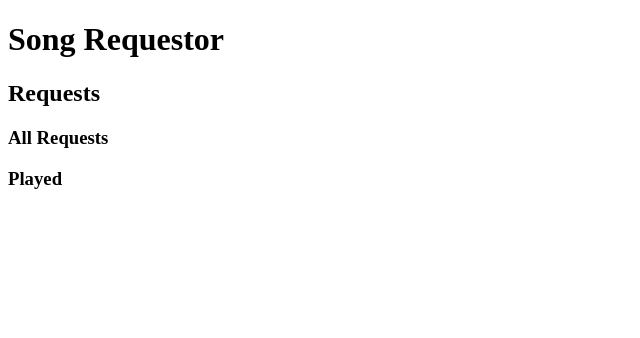
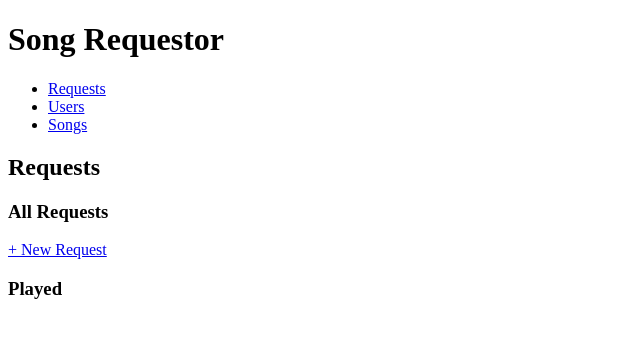
Before and after one commit to HallGM/play-that-song, a Flask app: page /requests in a window 1280 px wide. Shown: the top 338 px of the page, without its empty margins (0-640 px from the left). Run offline with Flask 2, Linux system fonts and the light colour scheme; data that the repository does not hold is empty; some libraries are stand-ins or nearby versions.

Commit message:
added main nav bar

```diff
--- a/controllers/request_controller.py
+++ b/controllers/request_controller.py
@@ -1,6 +1,8 @@
+from datetime import datetime
 from flask import render_template, request, redirect, Blueprint
 from models.request import Request
 import repositories.request_repository as request_repository
+import repositories.song_repository as song_repository
 
 requests_blueprint = Blueprint("requests", __name__)
 
@@ -10,12 +12,21 @@ def requests():
     requests = request_repository.select_all()
     return render_template("requests/index.html", requests=requests )
 
+# NEW
+@requests_blueprint.route("/requests/new")
+def new_request():
+    return ""
+
+
+
 # MARK AS PLAYED
 @requests_blueprint.route("/requests/<id>/play", methods=["POST"])
 def request_play(id):
     song_request = request_repository.select(id)
     song_request.mark_as_played()
     request_repository.update(song_request)
+    song_request.song.last_played = datetime.now()
+    song_repository.update(song_request.song)
     return redirect("/requests")
 
 # MARK AS UNPLAYED
--- a/models/song.py
+++ b/models/song.py
@@ -7,3 +7,6 @@ class Song:
 
     def display_info(self):
         return f"{self.title} by {self.artist.name}"
+
+    def display_last_played(self):
+        return self.last_played.strftime("%I:%M %p %Zon %A, %d %B")
--- a/templates/base.html
+++ b/templates/base.html
@@ -8,7 +8,7 @@
   </head>
   <body>
     <h1>Song Requestor</h1>
-    {% block content %}
-    {% endblock content %}
+    {% block nav %} {% endblock nav %}
+    {% block content %} {% endblock content %}
   </body>
 </html>
--- /dev/null
+++ b/templates/main_nav.html
@@ -0,0 +1,15 @@
+{% extends 'base.html' %} {% block nav %}
+<nav>
+  <ul>
+    <li>
+      <a href="/requests">Requests</a>
+    </li>
+    <li>
+      <a href="/users">Users</a>
+    </li>
+    <li>
+      <a href="/songs">Songs</a>
+    </li>
+  </ul>
+</nav>
+{% block nav_content %} {% endblock nav_content %} {% endblock nav %}
--- a/templates/requests/index.html
+++ b/templates/requests/index.html
@@ -1,4 +1,4 @@
-{% extends 'base.html' %} {% block content %}
+{% extends 'main_nav.html' %} {% block nav_content %}
 <h2>Requests</h2>
 <h3>All Requests</h3>
 <ul>
@@ -14,6 +14,7 @@
   </li>
   {% endif %} {% endfor %}
 </ul>
+<a href="/requests/new">+ New Request</a>
 <h3>Played</h3>
 <ul>
 {% for song_request in requests %} {% if song_request.played %}
--- a/templates/users/index.html
+++ b/templates/users/index.html
@@ -1,5 +1,5 @@
-{% extends 'base.html' %}
-{% block content %}
+{% extends 'main_nav.html' %}
+{% block nav_content %}
 <h2>Users</h2>
 <ul>
   {% for user in users %}
```
Also changed, not shown: templates/songs/index.html (+4 -3 lines), tests/song_test.py (+3 -0 lines).
